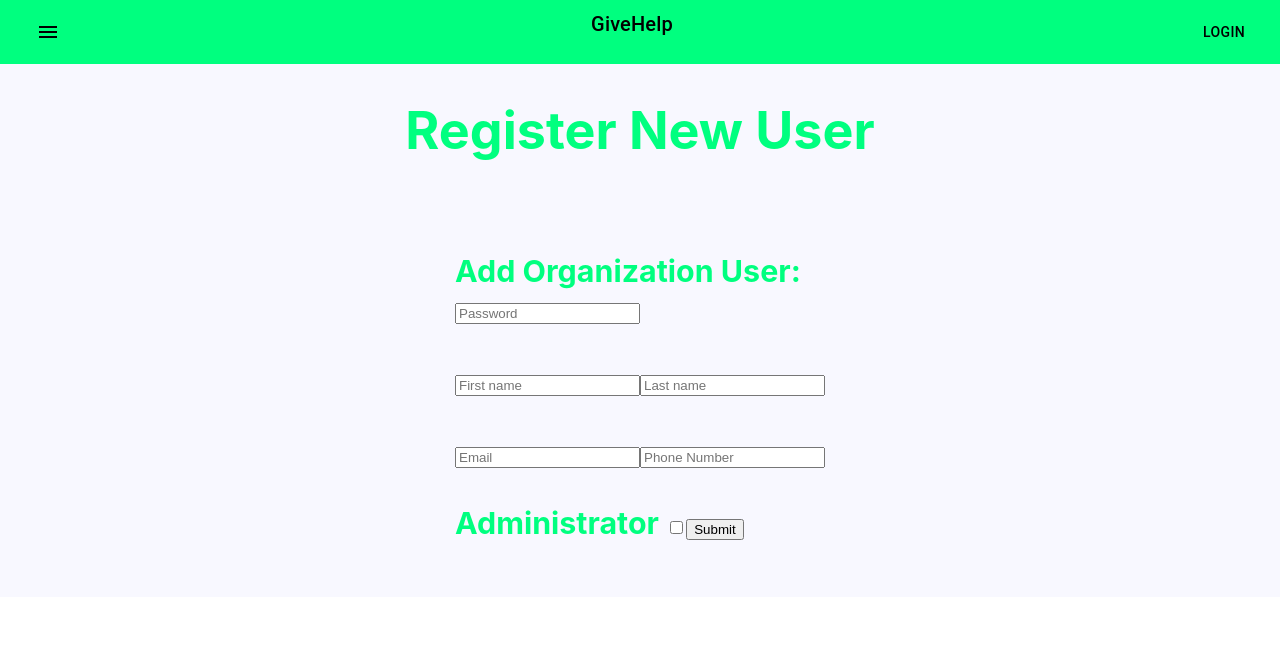
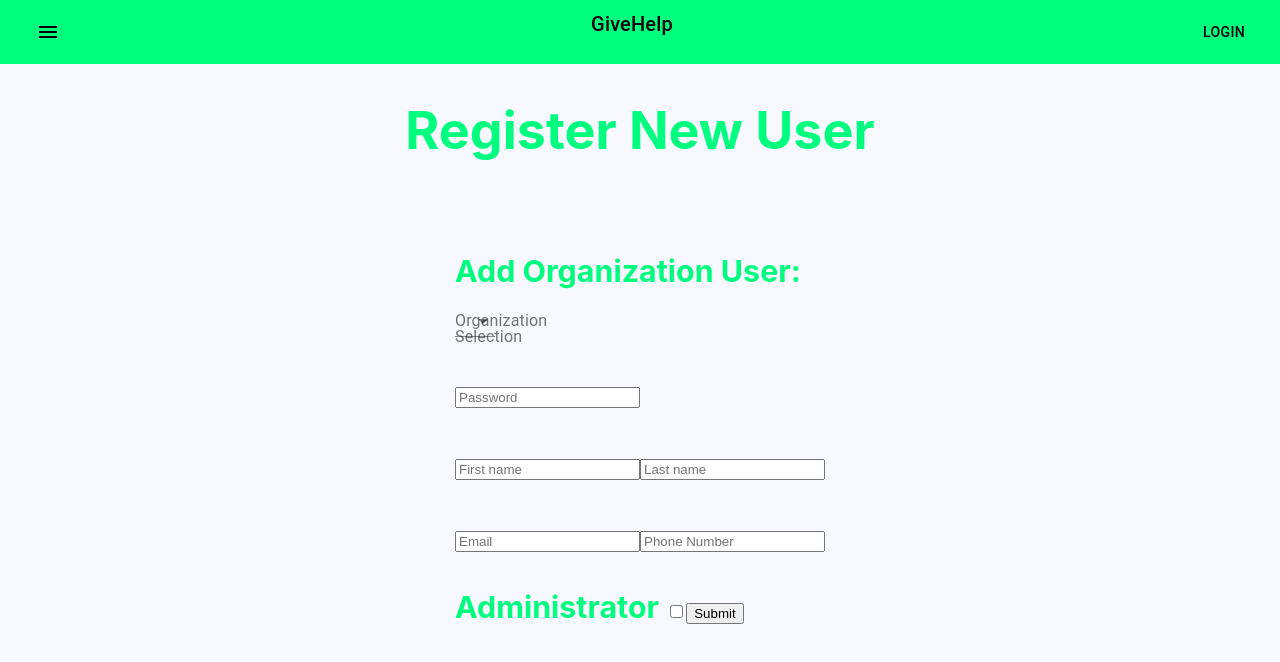
Before and after one commit to peterswi/dcmv0_1, a React (Create React App) app: page /registerUser in a window 1280 px wide. Shown: the top 662 px of the page. Built offline with nearby package versions, Linux system fonts and the light colour scheme.

Commit message:
select list for organization added-- tricky

```diff
--- a/src/components/orgUser.js
+++ b/src/components/orgUser.js
@@ -1,7 +1,14 @@
 import React, {Component} from 'react';
 import firebase from "./firestore";
+import { makeStyles } from '@material-ui/core/styles';
+import InputLabel from '@material-ui/core/InputLabel';
+import MenuItem from '@material-ui/core/MenuItem';
+import FormHelperText from '@material-ui/core/FormHelperText';
+import FormControl from '@material-ui/core/FormControl';
+import Select from '@material-ui/core/Select';
 
 //this is based on a basic intro to firestore + React
+
 
 class OrgUser extends Component {
 
@@ -13,7 +20,7 @@ class OrgUser extends Component {
          email:"",
          password:"",
          phone: null,
-         organization: "",
+         organizationId: "",
          isAdmin: false
     };
   }
@@ -29,6 +36,12 @@ class OrgUser extends Component {
             [e.target.name]: true
         });
     };
+    /*
+        getOrgs = () =>{
+          let d =firebase.firestore();
+          var orgs = d.collections("organizations").get()
+        }
+    */
 
     addUser = e => {
         e.preventDefault();
@@ -37,7 +50,7 @@ class OrgUser extends Component {
             timestampsInSnapshots:true
         });
         let ad = Boolean(this.state.isAdmin)
-        var org = db.collection("organizations").doc("Charlie's House") //in here need to have ability to pull
+        var org = db.collection("organizations").doc(this.state.organizationId) //in here need to have ability to pull
          db.collection("users").add({
             firstname: this.state.firstname,
             lastname: this.state.lastname,
@@ -77,6 +90,7 @@ class OrgUser extends Component {
             phone:"",
             userID:"",
             password:"",
+            organizationId:"",
             isAdmin: false
 
         });
@@ -85,7 +99,19 @@ class OrgUser extends Component {
   render() {
     return (
         <form onSubmit={this.addUser}>
-
+          <FormControl >
+            <InputLabel id="org-select">Organization Selection</InputLabel>
+            <Select
+              labelId="org-select"
+              name="organizationId"
+              value={this.state.organizationId}
+              onChange={this.updateInput}
+              >
+              <MenuItem value={"Charlie's House"}>Chuck's House</MenuItem>
+              <MenuItem value={"CityMission"}>City Mission Boston</MenuItem>
+              <MenuItem value={"PineStreetInn"}>Pine Street Inn</MenuItem>
+            </Select>
+          </FormControl><br /><br />
           <input
             type="password"
             name="password"
--- a/src/components/user.js
+++ b/src/components/user.js
@@ -2,6 +2,8 @@ import React, {Component} from 'react';
 import firebase from "./firestore";
 
 //this is based on a basic intro to firestore + React
+
+// this version is currently defunct. Can be repurposed for end-user registration
 
 class User extends React.Component {
 
```
